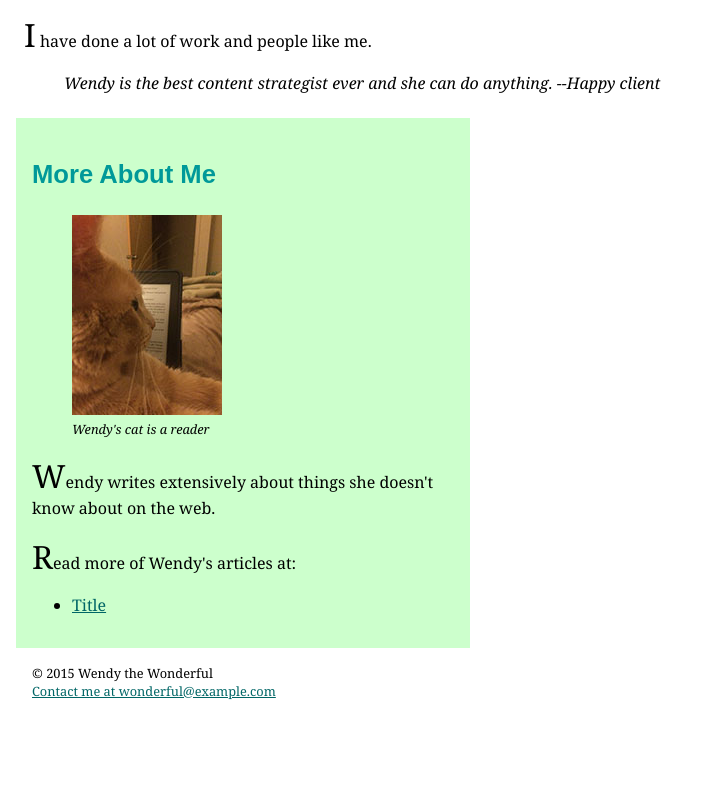
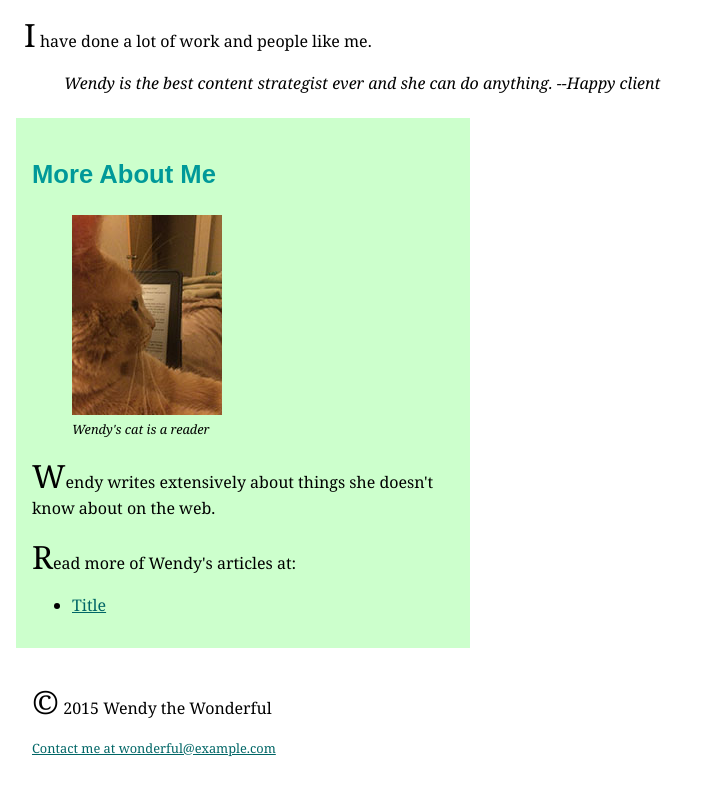
Before and after one commit to wendylou5/portfolio, a plain HTML site: page index.html in a window 1280 px wide. Shown: the part 463-1252 px from the top of the page, without its empty margins (0-708 px from the left). Before the commit the page ends 1195 px from the top, so only its background shows below. Drawn offline with Linux system fonts and the light colour scheme.

Commit message:
Error corrections

```diff
--- a/index.html
+++ b/index.html
@@ -16,6 +16,7 @@
           <li><a href="index.html" target="_blank">About Me</a></li>
           <li><a href="projects.html" target="_blank">Projects</a></li>
       </nav>
+        </ul>
     </header>
 
     <article>
@@ -45,10 +46,9 @@
 
     <footer>
       <!-- copyright, secondary nav, contact -->
-      <p.footer>&copy; 2015 Wendy the Wonderful<br>
+      <p>&copy; 2015 Wendy the Wonderful</p>
         <a href="mailto:wonderful@example.com">Contact me at wonderful@example.com
         </a>
-      </p.footer>
     </footer>
   </body>
 </html>
```
